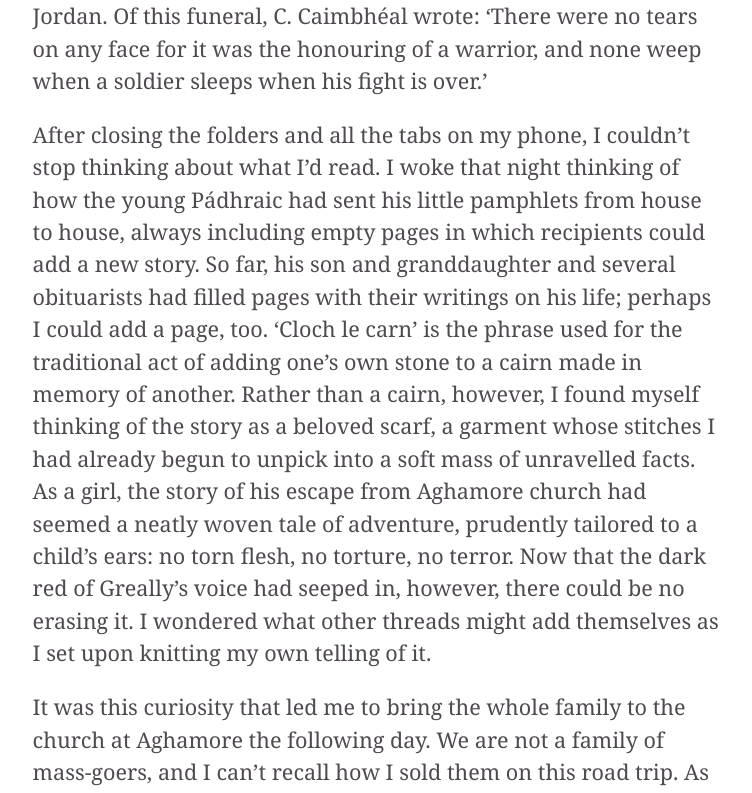
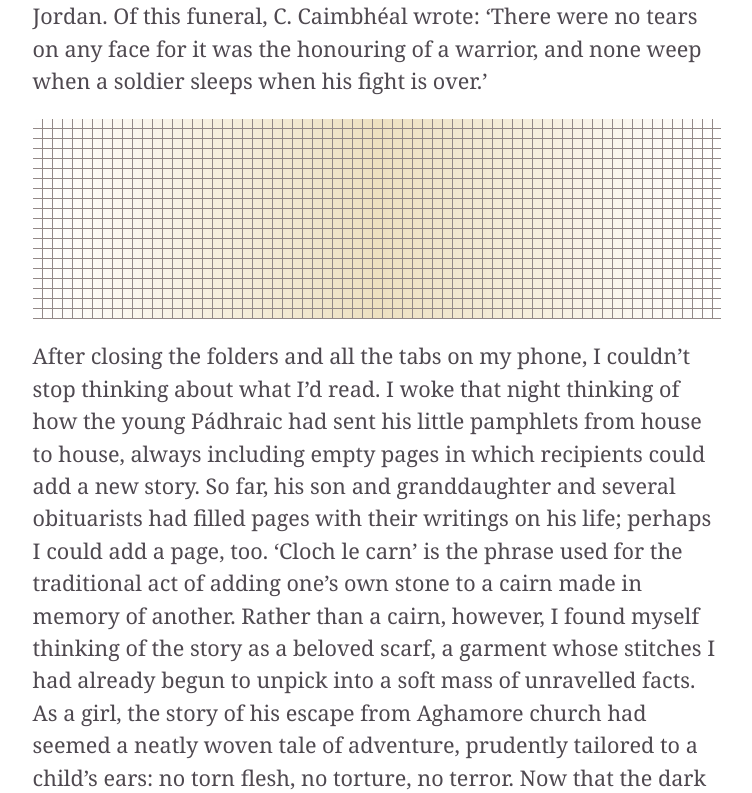
Before and after one commit to ianmaleney/solas-nua, a Svelte app: page /a-scarf in a window 1280 px wide. Shown: the part 8385-9178 px from the top of the page, without its empty margins (263-1015 px from the left). Built offline with nearby package versions, Linux system fonts and the light colour scheme; a web font is replaced by a local one.

Commit message:
Doirenn Sections

```diff
--- a/src/routes/pieces/Scarf.svelte
+++ b/src/routes/pieces/Scarf.svelte
@@ -295,6 +295,9 @@
     honouring of a warrior, and none weep when a soldier sleeps when his fight
     is over.’
   </p>
+  <div class="window">
+    <div class="pane" />
+  </div>
   <p>
     After closing the folders and all the tabs on my phone, I couldn’t stop
     thinking about what I’d read. I woke that night thinking of how the young
@@ -398,6 +401,9 @@
     away. I found his email address. I told him that I wanted to know how this
     story had been told in his childhood.
   </p>
+  <div class="window">
+    <div class="pane" />
+  </div>
   <p>
     In the Buillín Blasta café in An Spidéal, Tadhg described his grandmother,
     Annie Kenny: a bright young woman who had been awarded a teacher-training
```
Also changed, not shown: public/build/bundle.js, 1 other file (tests, documents, lock files or other folders).
